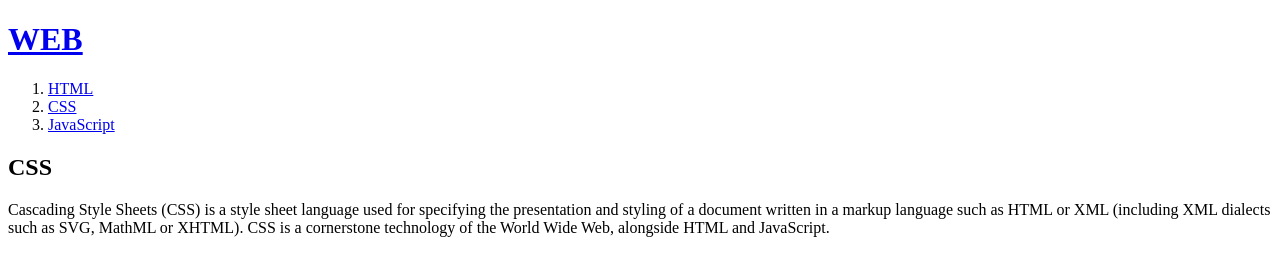
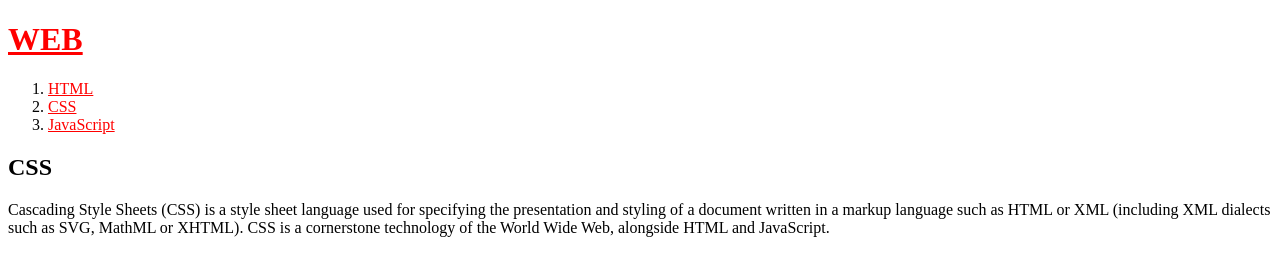
Before and after one commit to j-adventure/my-first-web-site, a plain HTML site: page 2.html in a window 1280 px wide. Drawn offline with Linux system fonts and the light colour scheme; a script that the page names is missing.

Commit message:
Add files via upload

```diff
--- a/2.html
+++ b/2.html
@@ -11,14 +11,27 @@
   gtag('config', 'G-VJ4FK9Q1SG');
 </script>
 <title>WEB1 - CSS</title>
+<style>
+    a {
+        color:red;
+    }
+</style>
 </head>
 <body>
-    <h1><a href="index.html">WEB<a></h1>
+    <h1><a href="index.html">WEB</a></h1>
 <ol>
-    <li><a href="1.html">HTML<a></li>
-    <li><a href="2.html">CSS<a></li>
-    <li><a href="3.html">JavaScript<a></li>
+    <li><a href="1.html">HTML</a></li>
+    <li><a href="2.html">CSS</a></li>
+    <li><a href="3.html">JavaScript</a></li>
 </ol>
+<!--
+<h1><a href="index.html"><font color="red">WEB</font></a></h1>
+    <ol>
+        <li><a href="1.html"><font color="red">HTML</font></a></li>
+        <li><a href="2.html"><font color="red">CSS</font></a></li>
+        <li><a href="3.html"><font color="red">JavaScript</font></a></li>
+    </ol>
+-->
 <h2>CSS</h2>
 <p>Cascading Style Sheets (CSS) is a style sheet language used for specifying the presentation and styling of a document written in a markup language such as HTML or XML (including XML dialects such as SVG, MathML or XHTML). CSS is a cornerstone technology of the World Wide Web, alongside HTML and JavaScript.</p>
 <p>
```
Also changed, not shown: 1.html (+4 -4 lines), 3.html (+4 -4 lines), index.html (+4 -4 lines).
